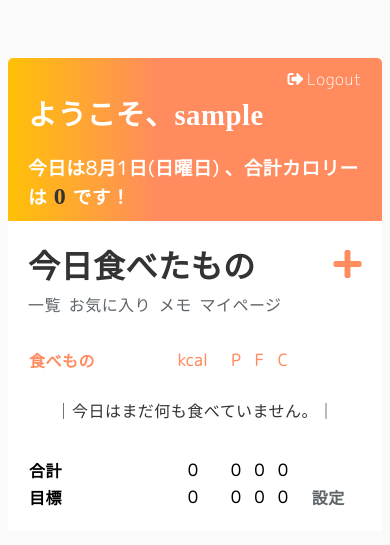
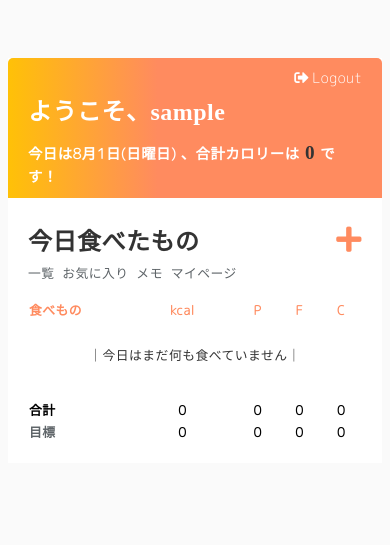
Before and after one commit to mshr530/pfc_calc, a Django app: page / in a window 390 px wide. Shown: the top 545 px of the page. Run offline with Django 3.2, Linux system fonts and the light colour scheme; the visitor is signed in with stand-in values (Sample User, id 1); data that the repository does not hold is empty.

Commit message:
edit and delete links in base folder and a bit responsive

```diff
--- a/base/urls.py
+++ b/base/urls.py
@@ -4,18 +4,20 @@ from .views import FoodCreate, FoodUpdate, FoodDelete, FoodList, TargetCreate
 from . import views
 
 urlpatterns = [
-  path('', views.foods, name='today_foods'),
-  path('all_foods', FoodList.as_view(), name='all_foods'),
-  path('all_foods/search/', views.food_search, name='food_search'),
-  # path('change_number_of_foods', views.change_number_of_foods, name='change_number_of_foods'),
-  path('favorite', views.favorite, name='favorite'),
-  path('favorite/delete/<int:pk>', views.favorite_delete, name='favorite_delete'),
-  path('favorite/update/<int:pk>', views.favorite_update, name='favorite_update'),
-  path('favorite/add_to_today_foods/<int:pk>', views.add_to_today_foods, name='add_to_today_foods'),
-  path('target', TargetCreate.as_view(), name='target'),
-  # path('', FoodList.as_view(), name='foods'),
-  path('create/', FoodCreate.as_view(), name='food-create'),
-  path('update/<int:pk>', FoodUpdate.as_view(), name='food-update'),
-  path('delete/<int:pk>', FoodDelete.as_view(), name='food-delete'),
+    path('', views.today_foods, name='today_foods'),
+    path('all_foods', FoodList.as_view(), name='all_foods'),
+    path('all_foods/search/', views.food_search, name='food_search'),
+    # path('change_number_of_foods', views.change_number_of_foods, name='change_number_of_foods'),
+    path('favorite', views.favorite, name='favorite'),
+    path('favorite/register', views.favorite_register, name='favorite_register'),
+    path('favorite/delete/<int:pk>', views.favorite_delete, name='favorite_delete'),
+    path('favorite/update/<int:pk>', views.favorite_update, name='favorite_update'),
+    path('favorite/add_to_today_foods/<int:pk>',
+         views.add_to_today_foods, name='add_to_today_foods'),
+    path('target', TargetCreate.as_view(), name='target'),
+    # path('', FoodList.as_view(), name='foods'),
+    path('create/', FoodCreate.as_view(), name='food_create'),
+    path('update/<int:pk>', FoodUpdate.as_view(), name='food_update'),
+    path('delete/<int:pk>', FoodDelete.as_view(), name='food_delete'),
 
 ]
--- a/base/views.py
+++ b/base/views.py
@@ -21,7 +21,7 @@ from .forms import FoodForm, FavoriteForm
 
 
 @login_required
-def foods(request):
+def today_foods(request):
     today = datetime.today()
     # foods = Food.objects.filter(eaten_date=today)
     user_foods = Food.objects.order_by(
@@ -165,6 +165,25 @@ class TargetCreate(LoginRequiredMixin, CreateView):
 
 
 def favorite(request):
+
+    favorites = Favorite.objects.all().filter(user=request.user)
+    br_favs = favorites.filter(category='朝')
+    lu_favs = favorites.filter(category='昼')
+    di_favs = favorites.filter(category='夕')
+    sn_favs = favorites.filter(category='間')
+    number_of_favorites = favorites.count()
+
+    context = {
+        'favorites': favorites,
+        'br_favs': br_favs,
+        'lu_favs': lu_favs,
+        'di_favs': di_favs,
+        'sn_favs': sn_favs,
+        'number_of_favorites': number_of_favorites,
+    }
+    return render(request, 'base/favorite.html', context)
+
+def favorite_register(request):
     if request.method == 'GET':
         form = FavoriteForm()
     elif request.method == 'POST':
@@ -174,25 +193,10 @@ def favorite(request):
             favorite.user = request.user
             favorite.save()
             form = FavoriteForm()
-    favorites = Favorite.objects.all().filter(user=request.user)
-    br_favs = favorites.filter(category='朝')
-    lu_favs = favorites.filter(category='昼')
-    di_favs = favorites.filter(category='夕')
-    sn_favs = favorites.filter(category='間')
-    number_of_favorites = favorites.count()
-
     context = {
         'form': form,
-        'favorites': favorites,
-        'br_favs': br_favs,
-        'lu_favs': lu_favs,
-        'di_favs': di_favs,
-        'sn_favs': sn_favs,
-        'number_of_favorites': number_of_favorites,
     }
-    return render(request, 'base/favorite.html', context)
-
-
+    return render(request, 'base/favorite_register.html', context)
 def favorite_delete(request, pk):
     favorite = get_object_or_404(Favorite, pk=pk)
     if request.method == 'POST':
--- a/templates/account/dashboard.html
+++ b/templates/account/dashboard.html
@@ -17,7 +17,7 @@
   <!-- food-area -->
   <div class="food-area">
     <div class="top">
-      <h2>直近のトータルカロリーとPFCバランス</h2>
+      <h2>直近のカロリーとPFCバランス</h2>
       <!-- <a href="">過去すべての推移</a> -->
     </div>
 
@@ -129,7 +129,7 @@
                 {% endif %} -->
               </div>
             </div>
-            <h2>{{ blog.title }}</h2>
+            <h3>{{ blog.title }}</h3>
           </div>
         {% endfor %}
       {% else %}
--- a/templates/admin/base_site.html
+++ b/templates/admin/base_site.html
@@ -1,4 +1,4 @@
-{% extends 'admin/base_site.html' %}
+<!-- {% extends 'admin/base_site.html' %}
 {% block welcome-msg %}
   <strong>{{ user }}</strong>
 {% endblock %}
@@ -7,4 +7,4 @@
 {% block extrastyle %}
   {{ block.super }}
   <link rel="stylesheet" type='text/css' href="{% static 'admin.css'%}">
-{% endblock %}
+{% endblock %} -->
--- a/templates/base.html
+++ b/templates/base.html
@@ -34,6 +34,7 @@
 
     h1, h2, h3, h4, h5, h6 {
       font-family: 'Noto Serif JP', serif;
+      margin: 0;
     }
 
     a {
@@ -85,32 +86,30 @@
       padding: 20px 20px 20px;
       border-radius: 0 0 5px 5px;
     }
-    .body-container h1 {
-      margin: 0 0 5px;
-    }
+
     .body-header {
       margin-bottom: 30px;
     }
     .body-header-title {
       display: flex;
       justify-content: space-between;
+      align-items: center;
     }
     .body-container .body-header-left h1 {
-      margin: 0 0 5px;
+      margin: 0px;
     }
     .body-container h1{
       font-size: 2rem;
+    }
+    .body-container .body-header-right a {
+      font-size: 2rem;
+      color: #ff8b5f;
+      text-decoration: none;
     }
     .body-container .links a {
       display: inline-block;
       margin-right: 3px;
       color: #5e6468;
-    }
-    .body-container .body-header-right a {
-      margin-top: 10px;
-      font-size: 2rem;
-      color: #ff8b5f;
-      text-decoration: none;
     }
     table{
       width: 100%;
@@ -134,7 +133,7 @@
       color: #ff8b5f;
     }
     .today-foods .align-left {
-      width: 40%;
+      width: 30%;
     }
     .today-foods td.align-left,
     .favorite-foods td.align-left{
@@ -402,7 +395,57 @@
       margin-bottom: 10px;
       text-align: center;
     }
-
+    @media screen and (max-width: 576px) {
+      .header-bar .top-right-link a {
+        height: 24px;
+        color: white;
+        text-decoration: none;
+        font-size: 0.9rem;
+      }
+      .header-bar .top-right-link a i {
+        margin-right: 3px;
+      }
+      .header-bar  h1 {
+        font-size: 1.5rem;
+        margin: 0 0 15px 0;
+      }
+      .header-bar .header-bar-bottom-msg span {
+        color: #333;
+        font-family: 'Noto Serif JP', serif;
+        font-size: 1.2rem;
+      }
+      .header-bar .header-bar-bottom-msg h3{
+        margin: 0;
+        font-family: 'M PLUS Rounded 1c', sans-serif;
+        font-size: .9rem;
+      }
+      .body-header {
+        margin-bottom: 15px;
+      }
+      .body-container h1 {
+        font-size: 1.5rem;
+      }
+      .body-container .body-header-right a {
+        font-size: 1.8rem;
+      }
+      .body-container .links a {
+        display: inline-block;
+        font-size: 0.8rem;
+      }
+      table {
+        font-size: .8rem;
+      }
+      h2{
+        font-size: 1.5rem;
+      }
+      h3{
+        font-size: 1.2rem;
+      }
+      .blog-each h3 {
+        margin: 5px 0 0;
+        font-size: 1rem;
+      }
+    }
   </style>
 </head>
 <body>
--- a/templates/base/all_foods.html
+++ b/templates/base/all_foods.html
@@ -70,15 +70,15 @@
       {% if foods %}
       {% for food in foods %}
         <tr>
-          <td class="align-left all-foods-data">{{ food.name }}</td>
+          <td class="align-left all-foods-data"><a href="{% url 'food_update' food.id %}">{{ food.name }}</a></td>
           <td>{{ food.kcal }}</td>
           <td>{{ food.protein }}</td>
           <td>{{ food.fat }}</td>
           <td>{{ food.carb }}</td>
           <td>{{ food.eaten_date }}</td>
           <td>{{ food.category }}</td>
-          <td><a href="{% url 'food-update' food.id %}"><i class="far fa-edit"></i></a></td>
-          <td><a href="{% url 'food-delete' food.id %}"><i class="far fa-trash-alt"></i></a></td>
+          <!-- <td><a href="{% url 'food_update' food.id %}"><i class="far fa-edit"></i></a></td>
+          <td><a href="{% url 'food_delete' food.id %}"><i class="far fa-trash-alt"></i></a></td> -->
         </tr>
         {% endfor %}
         {% else %}
--- a/templates/base/delete.html
+++ b/templates/base/delete.html
@@ -2,10 +2,10 @@
 {% block title %}｜削除: {{ food.name }}{% endblock %}
 {% block content %}
 
-<section class="food-delete">
+<section class="food_delete">
 
   <div class="header-bar">
-    <a href="{% url 'today_foods' %}">&#8592; 戻る</a>
+    <a href="{% url 'food_update' food.id %}">&#8592; 戻る</a>
   </div>
 
   <div class="body-container">
@@ -18,7 +18,7 @@
       <p class="form-txt">本当にこの食べ物を削除しますか？</p>
       <h3 class="form-bld-txt">{{food.name}} ({{food.kcal}}kcal, {{food.protein}}P, {{food.fat}}F, {{food.carb}}C)</h3>
 
-      <button class="button" type="submit">削除</button>
+    <button class='button button-delete' href="{% url 'food_delete' food.id %}">削除</button>
     </form>
   </div>
 
--- a/templates/base/favorite_delete.html
+++ b/templates/base/favorite_delete.html
@@ -16,7 +16,7 @@
       <p class="form-txt">本当にこの食べ物を削除しますか？</p>
       <h3 class="form-bld-txt">{{favorite.name}} ({{favorite.kcal}}kcal, {{favorite.protein}}P, {{favorite.fat}}F, {{favorite.carb}}C)</h3>
 
-      <button class="button" type="submit">削除</button>
+      <button class="button-delete" type="submit">削除</button>
     </form>
   </div>
 
--- a/templates/base/today_foods.html
+++ b/templates/base/today_foods.html
@@ -31,7 +31,7 @@
         <h1>今日食べたもの</h1>
       </div>
       <div class="body-header-right">
-        <a href="{% url 'food-create' %}"><i class="fas fa-plus"></i></a>
+        <a href="{% url 'food_create' %}"><i class="fas fa-plus"></i></a>
       </div>
     </div>
     <div class="links">
@@ -62,15 +62,15 @@
           </tr>
           {% for food in user_breakfast_list %}
             <tr>
-              <td class="align-left">{{ food.name }}</td>
+              <td class="align-left"><a href="{% url 'food_update' food.id %}">{{ food.name }}</a></td>
               <td>{{ food.kcal }}</td>
               <td>{{ food.protein }}</td>
               <td>{{ food.fat }}</td>
               <td>{{ food.carb }}</td>
               <!-- <td>{{ food.eaten_date }}</td> -->
               <!-- <td>{{ food.category }}</td> -->
-              <td><a href="{% url 'food-update' food.id %}"><i class="far fa-edit"></i></a></td>
-              <td><a href="{% url 'food-delete' food.id %}"><i class="far fa-trash-alt"></i></a></td>
+              <!-- <td><a href="{% url 'food_update' food.id %}"><i class="far fa-edit"></i></a></td>
+              <td><a href="{% url 'food_delete' food.id %}"><i class="far fa-trash-alt"></i></a></td> -->
             </tr>
           {% endfor %}
         {% endif %}
@@ -81,15 +81,15 @@
           </tr>
           {% for food in user_lunch_list %}
             <tr>
-              <td class="align-left">{{ food.name }}</td>
+              <td class="align-left"><a href="{% url 'food_update' food.id %}">{{ food.name }}</a></td>
               <td>{{ food.kcal }}</td>
               <td>{{ food.protein }}</td>
               <td>{{ food.fat }}</td>
               <td>{{ food.carb }}</td>
               <!-- <td>{{ food.eaten_date }}</td> -->
               <!-- <td>{{ food.category }}</td> -->
-              <td><a href="{% url 'food-update' food.id %}"><i class="far fa-edit"></i></a></td>
-              <td><a href="{% url 'food-delete' food.id %}"><i class="far fa-trash-alt"></i></a></td>
+              <!-- <td><a href="{% url 'food_update' food.id %}"><i class="far fa-edit"></i></a></td>
+              <td><a href="{% url 'food_delete' food.id %}"><i class="far fa-trash-alt"></i></a></td> -->
             </tr>
           {% endfor %}
         {% endif %}
@@ -100,15 +100,15 @@
           </tr>
           {% for food in user_dinner_list %}
             <tr>
-              <td class="align-left">{{ food.name }}</td>
+              <td class="align-left"><a href="{% url 'food_update' food.id %}">{{ food.name }}</a></td>
               <td>{{ food.kcal }}</td>
               <td>{{ food.protein }}</td>
               <td>{{ food.fat }}</td>
               <td>{{ food.carb }}</td>
               <!-- <td>{{ food.eaten_date }}</td> -->
               <!-- <td>{{ food.category }}</td> -->
-              <td><a href="{% url 'food-update' food.id %}"><i class="far fa-edit"></i></a></td>
-              <td><a href="{% url 'food-delete' food.id %}"><i class="far fa-trash-alt"></i></a></td>
+              <!-- <td><a href="{% url 'food_update' food.id %}"><i class="far fa-edit"></i></a></td>
+              <td><a href="{% url 'food_delete' food.id %}"><i class="far fa-trash-alt"></i></a></td> -->
             </tr>
           {% endfor %}
         {% endif %}
@@ -121,15 +121,15 @@
           </tr>
           {% for food in user_snack_list %}
             <tr>
-              <td class="align-left">{{ food.name }}</td>
+              <td class="align-left"><a href="{% url 'food_update' food.id %}">{{ food.name }}</a></td>
               <td>{{ food.kcal }}</td>
               <td>{{ food.protein }}</td>
               <td>{{ food.fat }}</td>
               <td>{{ food.carb }}</td>
               <!-- <td>{{ food.eaten_date }}</td> -->
               <!-- <td>{{ food.category }}</td> -->
-              <td><a href="{% url 'food-update' food.id %}"><i class="far fa-edit"></i></a></td>
-              <td><a href="{% url 'food-delete' food.id %}"><i class="far fa-trash-alt"></i></a></td>
+              <!-- <td><a href="{% url 'food_update' food.id %}"><i class="far fa-edit"></i></a></td>
+              <td><a href="{% url 'food_delete' food.id %}"><i class="far fa-trash-alt"></i></a></td> -->
             </tr>
           {% endfor %}
         {% endif %}
@@ -143,12 +143,12 @@
             <td>{{ food.carb }}</td>
             <td>{{ food.eaten_date }}</td>
             <td>{{ food.category }}</td>
-            <td><a href="{% url 'food-update' food.id %}"><i class="far fa-edit"></i></a></td>
-            <td><a href="{% url 'food-delete' food.id %}"><i class="far fa-trash-alt"></i></a></td>
+            <td><a href="{% url 'food_update' food.id %}"><i class="far fa-edit"></i></a></td>
+            <td><a href="{% url 'food_delete' food.id %}"><i class="far fa-trash-alt"></i></a></td>
           </tr>
         {% endfor %} -->
       {% else %}
-        <td colspan="8" class="no-results">｜今日はまだ何も食べていません。｜</td>
+        <td colspan="8" class="no-results">｜今日はまだ何も食べていません｜</td>
       {% endif %}
 
       <!-- 合計と目標 -->
@@ -160,7 +160,7 @@
         <th class="total">{{ ttl_carb }}</th>
       </tr>
       <tr>
-        <th class="align-left">目標</th>
+        <th class="align-left"><a href="{% url 'target' %}">目標</a></th>
         {% if target %}
           <th>{{ target.kcal }}</th>
           <th>{{ target.protein }}</th>
@@ -172,7 +172,7 @@
           <th>0</th>
           <th>0</th>
         {% endif %}
-        <th colspan="2"><a href="{% url 'target' %}">設定</a></th>
+        <!-- <th colspan="2"><a href="{% url 'target' %}">設定</a></th> -->
       </tr>
     </table>
   </div>
--- a/templates/base/update.html
+++ b/templates/base/update.html
@@ -19,6 +19,7 @@
     {% csrf_token %}
     {{ form.as_p }}
     <button class="button" type="submit">更新</button>
+    <a class='button button-delete' href="{% url 'food_delete' food.id %}">削除</a>
   </form>
 </div>
 {% endblock %}
--- a/templates/blog/all_blogs.html
+++ b/templates/blog/all_blogs.html
@@ -73,11 +73,11 @@
             {% endif %} -->
           </div>
         </div>
-        <h2>{{ blog.title }}</h2>
+        <h3>{{ blog.title }}</h3>
       </div>
     {% endfor %}
   {% else %}
-    <p>書かれた記事はありません。</p>
+    <p>｜書かれた記事はありません。｜</p>
   {% endif %}
 </div>
 
--- a/templates/blog/drafts.html
+++ b/templates/blog/drafts.html
@@ -32,7 +32,7 @@
               {% endif %} -->
             </div>
           </div>
-          <h2>{{ draft.title }}</h2>
+          <h3>{{ draft.title }}</h3>
         </div>
       {% endfor %}
     {% else %}
--- a/templates/blog/latest_blogs.html
+++ b/templates/blog/latest_blogs.html
@@ -58,7 +58,7 @@
                 {% endif %} -->
               </div>
             </div>
-            <h2>{{ blog.title }}</h2>
+            <h3>{{ blog.title }}</h3>
           </div>
           {% endif %}
       {% endfor %}
--- a/templates/blog/my_blogs.html
+++ b/templates/blog/my_blogs.html
@@ -63,7 +63,7 @@
             {% endif %} -->
           </div>
         </div>
-        <h2>{{ blog.title }}</h2>
+        <h3>{{ blog.title }}</h3>
       </div>
     {% endfor %}
   {% else %}
```
Also changed, not shown: other parts of templates/base.html (+13 -19 lines), templates/base/favorite.html (+20 -29 lines), templates/base/favorite_register.html (added, +27 -0 lines), templates/base/favorite_update.html (+7 -5 lines).
